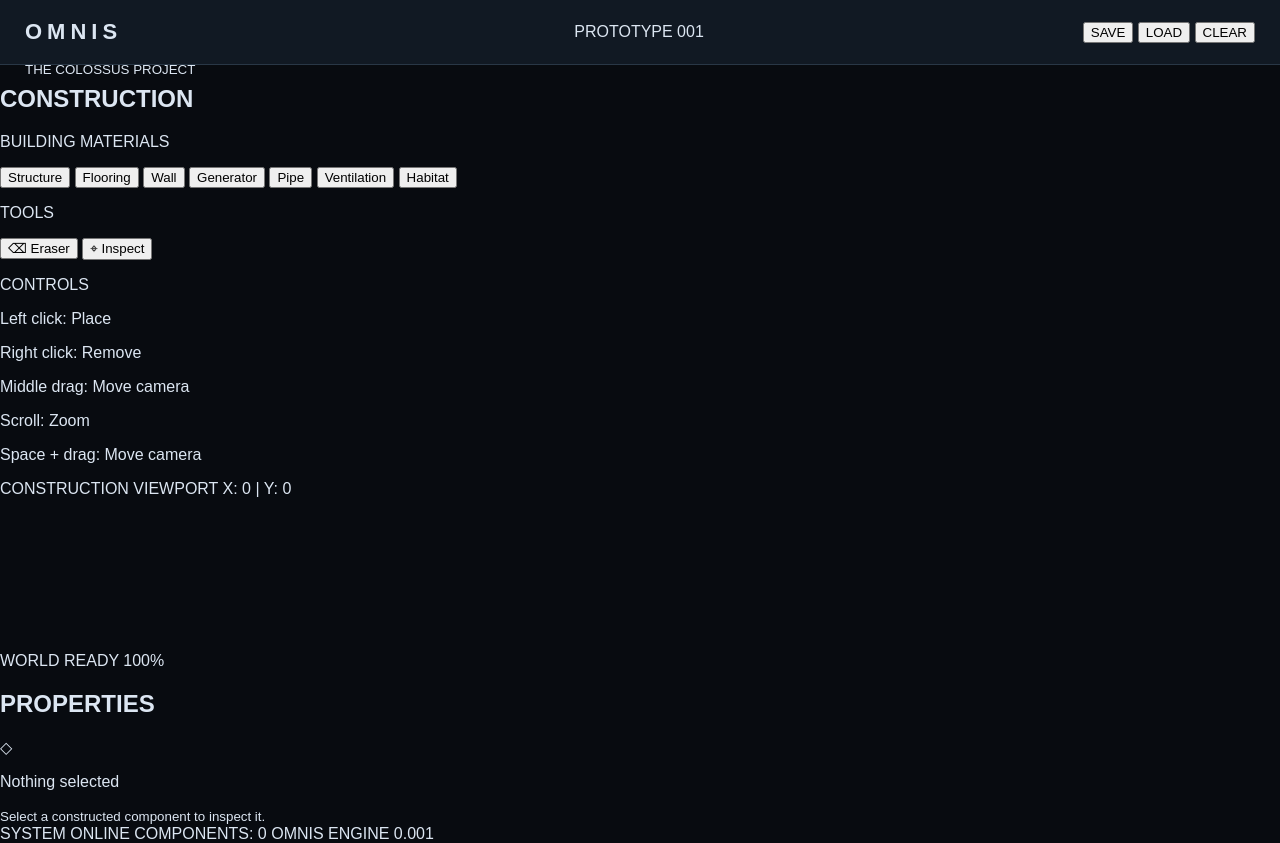
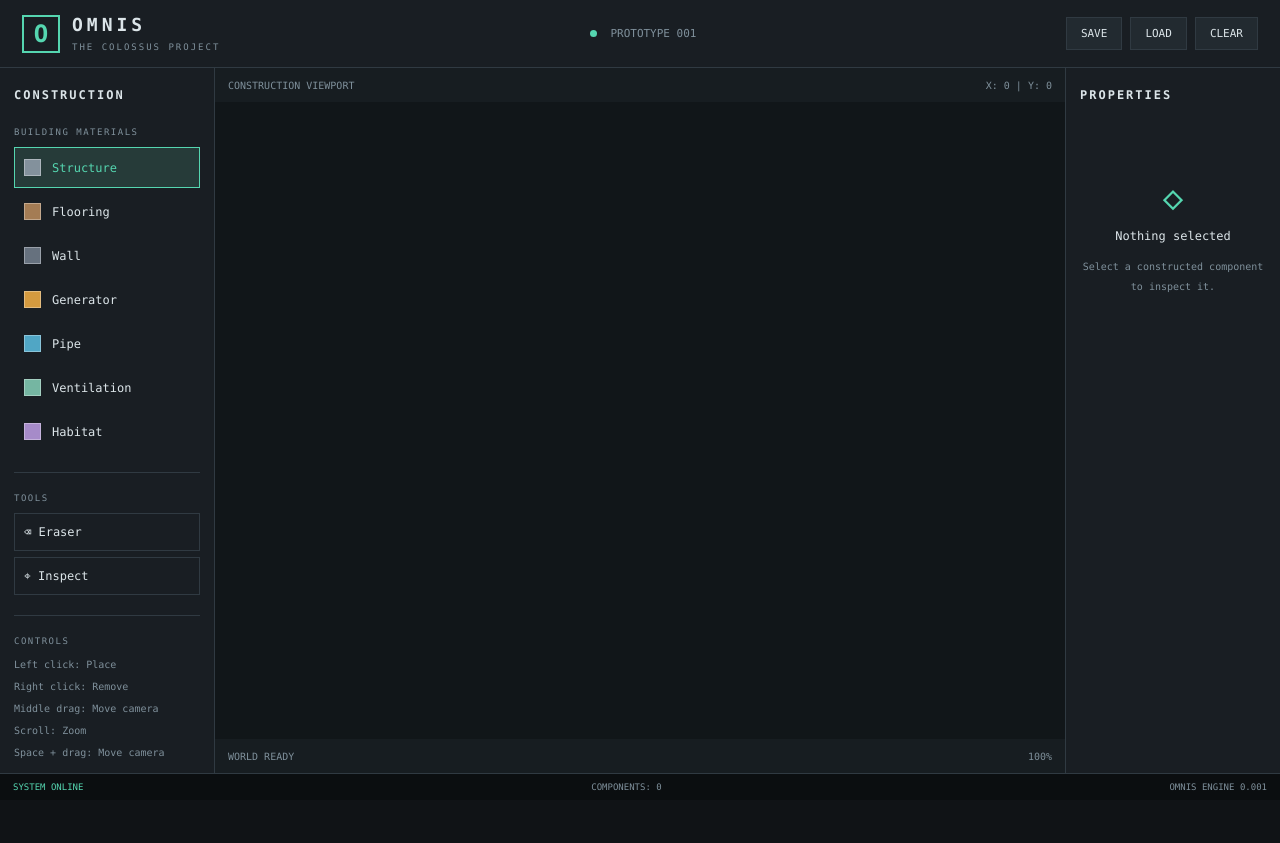
Before and after one commit to whofoundthisnet-debug/omnis-, a plain HTML site: page index.html in a window 1280 px wide. After the commit the page ends 800 px from the top, so only its background shows below. Drawn offline with nearby package versions, Linux system fonts and the light colour scheme; files whose address does not match are found by name.

Commit message:
Refactor CSS variables and styles for consistency

```diff
--- a/styles/interface.css
+++ b/styles/interface.css
@@ -1,104 +1,315 @@
+
+:root {
+    --background: #101316;
+    --panel: #191e23;
+    --panel-light: #222a30;
+    --border: #303a42;
+    --text: #dce5e9;
+    --muted: #7f909b;
+    --accent: #55d6b0;
+    --danger: #db6464;
+}
+
 * {
     box-sizing: border-box;
 }
 
 body {
     margin: 0;
-    background: #080b10;
-    color: #dce6f2;
-    font-family: Arial, sans-serif;
-}
-
-#boot-screen {
-    height: 100vh;
-    display: flex;
-    align-items: center;
-    justify-content: center;
-    background: radial-gradient(circle, #152333, #080b10 70%);
-}
-
-.boot-content {
-    width: min(500px, 85%);
-}
-
-.boot-content h1 {
-    font-size: 64px;
-    letter-spacing: 16px;
-    margin: 0;
-}
-
-.subtitle {
-    color: #71869b;
-    letter-spacing: 5px;
-    font-size: 11px;
-    margin-bottom: 55px;
-}
-
-.boot-status {
-    display: flex;
-    justify-content: space-between;
-    color: #9eb4c9;
-    font-size: 13px;
-    margin-bottom: 12px;
-}
-
-.progress-track {
-    height: 5px;
-    background: #1b2938;
+    background: var(--background);
+    color: var(--text);
+    font-family: Consolas, monospace;
     overflow: hidden;
 }
 
-#progress-bar {
-    height: 100%;
-    width: 0%;
-    background: #55c8ff;
-    transition: width 0.25s ease;
-    box-shadow: 0 0 12px #55c8ff;
-}
-
-#boot-log {
-    margin-top: 20px;
-    color: #526b80;
-    font-size: 11px;
-    line-height: 2;
-}
-
-header {
-    height: 65px;
-    background: #111923;
-    border-bottom: 1px solid #293746;
-    display: flex;
-    align-items: center;
-    justify-content: space-between;
-    padding: 0 25px;
-}
-
-header h1 {
-    letter-spacing: 5px;
-    font-size: 22px;
-}
-
-header span {
-    color: #71869b;
-    font-size: 11px;
-    letter-spacing: 2px;
+button {
+    font-family: inherit;
+    cursor: pointer;
+    color: var(--text);
 }
 
 #app {
     height: 100vh;
+    display: flex;
     flex-direction: column;
 }
 
-#app:not([hidden]) {
+.topbar {
+    height: 68px;
+    flex-shrink: 0;
     display: flex;
+    align-items: center;
+    justify-content: space-between;
+    padding: 0 22px;
+    background: var(--panel);
+    border-bottom: 1px solid var(--border);
 }
 
-#viewport {
+.brand {
+    display: flex;
+    align-items: center;
+    gap: 12px;
+}
+
+.brand-icon {
+    width: 38px;
+    height: 38px;
+    border: 2px solid var(--accent);
+    color: var(--accent);
+    display: grid;
+    place-items: center;
+    font-size: 24px;
+    font-weight: bold;
+}
+
+.brand h1 {
+    font-size: 18px;
+    margin: 0;
+    letter-spacing: 4px;
+}
+
+.brand small {
+    color: var(--muted);
+    font-size: 9px;
+    letter-spacing: 2px;
+}
+
+.project-name {
+    color: var(--muted);
+    font-size: 11px;
+}
+
+.status-dot {
+    display: inline-block;
+    width: 7px;
+    height: 7px;
+    background: var(--accent);
+    border-radius: 50%;
+    margin-right: 7px;
+}
+
+.top-actions {
+    display: flex;
+    gap: 8px;
+}
+
+.top-actions button {
+    background: var(--panel-light);
+    border: 1px solid var(--border);
+    padding: 9px 14px;
+    font-size: 11px;
+}
+
+.top-actions button:hover {
+    border-color: var(--accent);
+}
+
+.top-actions .danger:hover {
+    border-color: var(--danger);
+}
+
+.workspace {
+    display: flex;
     flex: 1;
     min-height: 0;
+}
+
+.sidebar, .properties {
+    width: 215px;
+    flex-shrink: 0;
+    padding: 18px 14px;
+    background: var(--panel);
+    overflow-y: auto;
+}
+
+.sidebar {
+    border-right: 1px solid var(--border);
+}
+
+.properties {
+    border-left: 1px solid var(--border);
+}
+
+.sidebar h2, .properties h2 {
+    font-size: 12px;
+    letter-spacing: 2px;
+    margin: 2px 0 25px;
+}
+
+.section-label {
+    color: var(--muted);
+    font-size: 9px;
+    letter-spacing: 1.5px;
+    margin: 18px 0 10px;
+}
+
+.tool, .utility-tool {
+    display: flex;
+    align-items: center;
+    width: 100%;
+    gap: 11px;
+    padding: 11px 9px;
+    margin: 3px 0;
+    text-align: left;
+    background: transparent;
+    border: 1px solid transparent;
+    font-size: 12px;
+}
+
+.tool:hover, .utility-tool:hover {
+    background: var(--panel-light);
+}
+
+.tool.active {
+    background: #263b39;
+    border-color: var(--accent);
+    color: var(--accent);
+}
+
+.swatch {
+    width: 17px;
+    height: 17px;
+    display: inline-block;
+    border: 1px solid #ffffff55;
+}
+
+.structure { background: #83919c; }
+.floor { background: #a47c54; }
+.wall { background: #66717e; }
+.generator { background: #d49a3f; }
+.pipe { background: #50a6c5; }
+.vent { background: #75b6a2; }
+.habitat { background: #a68bc9; }
+
+.sidebar-divider {
+    height: 1px;
+    background: var(--border);
+    margin: 20px 0;
+}
+
+.utility-tool {
+    border: 1px solid var(--border);
+    margin-bottom: 6px;
+}
+
+.help-text {
+    font-size: 10px;
+    line-height: 1.8;
+    color: var(--muted);
+}
+
+.help-text p {
+    margin: 4px 0;
+}
+
+.viewport-area {
+    flex: 1;
+    min-width: 0;
+    display: flex;
+    flex-direction: column;
+    background: #111619;
     position: relative;
 }
 
-#viewport canvas {
+.viewport-heading, .viewport-footer {
+    height: 34px;
+    flex-shrink: 0;
+    padding: 0 13px;
+    display: flex;
+    justify-content: space-between;
+    align-items: center;
+    font-size: 10px;
+    color: var(--muted);
+    background: #171d21;
+}
+
+#world {
+    flex: 1;
+    width: 100%;
+    height: 100%;
     display: block;
+    image-rendering: pixelated;
+    cursor: crosshair;
+    touch-action: none;
 }
+
+.empty-selection {
+    text-align: center;
+    padding-top: 50px;
+    color: var(--muted);
+}
+
+.empty-selection span {
+    font-size: 34px;
+    color: var(--accent);
+}
+
+.empty-selection p {
+    color: var(--text);
+    font-size: 12px;
+}
+
+.empty-selection small {
+    font-size: 10px;
+    line-height: 1.7;
+}
+
+.property-card {
+    border: 1px solid var(--border);
+    padding: 12px;
+    margin-top: 12px;
+}
+
+.property-card h3 {
+    font-size: 12px;
+    margin-top: 0;
+    color: var(--accent);
+}
+
+.property-card p {
+    font-size: 10px;
+    color: var(--muted);
+}
+
+.property-card button {
+    background: var(--panel-light);
+    border: 1px solid var(--border);
+    padding: 8px;
+    width: 100%;
+    margin-top: 8px;
+}
+
+.statusbar {
+    height: 27px;
+    flex-shrink: 0;
+    display: flex;
+    align-items: center;
+    justify-content: space-between;
+    padding: 0 13px;
+    background: #0b0e10;
+    border-top: 1px solid var(--border);
+    color: var(--muted);
+    font-size: 9px;
+}
+
+#system-status {
+    color: var(--accent);
+}
+
+@media (max-width: 750px) {
+    .sidebar, .properties {
+        width: 145px;
+    }
+
+    .project-name {
+        display: none;
+    }
+
+    .topbar {
+        padding: 0 10px;
+    }
+
+    .top-actions button {
+        padding: 8px;
+    }
+}
```
